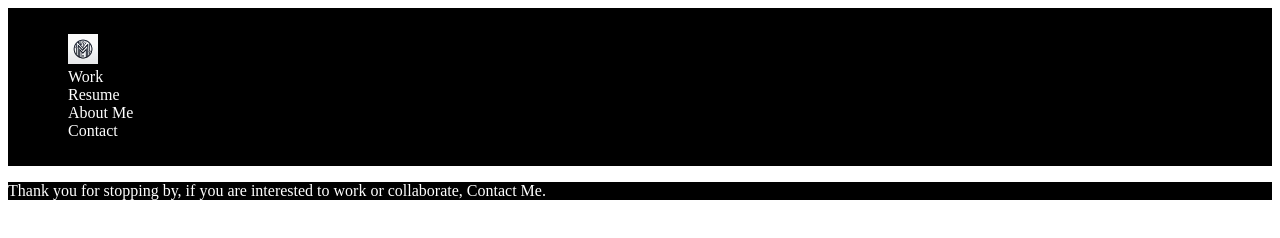
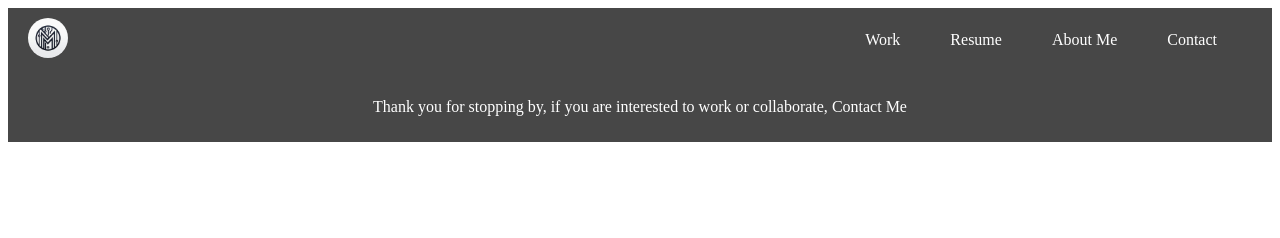
Before and after one commit to madstercoder7/Portfolio, a plain HTML site: page index.html in a window 1280 px wide. Drawn offline with Linux system fonts and the light colour scheme; files whose address does not match are found by name.

Commit message:
Fixed problems with navbar and added hovers for each nav link

```diff
--- a/index.html
+++ b/index.html
@@ -9,45 +9,24 @@
     <body>
         <header>
             <nav class="navbar">
+                <div class="nav-bar-a-logo">
+                    <a href="index.html"><img src="Website Logo.jpeg" alt="logo" class="logo"></a>
+                </div>
+                <div class="nav-bar-alinks">
                     <ul>
-                <li>
-                    <div class="nav-bar-a-home">
-                        <a href="index.html"><img src="D:\Website\Portfolio\Website Logo.jpeg" alt="logo" class="logo"></a>
+                        <li><a href="/work.html">Work</a></li>
+                        <li><a href="/resume.html">Resume</a></li>
+                        <li><a href="/about.html">About Me</a></li>
+                        <li><a href="/contact.html">Contact</a></li>
+                    </ul>
                 </div>
-                </li>
-                <li>
-                    <div class="nav-bar-a1">
-                        <a href="/work.html">Work</a>
-                    </div>
-                </li>
-                <li>
-                    <div class="nav-bar-a2">
-                        <a href="/resume.html">Resume</a>
-                    </div>
-                </li>
-                <li>
-                    <div class="nav-bar-a3">
-                        <a href="/about.html">About Me</a>
-                    </div>
-                </li>
-                <li>
-                    <div class="nav-bar-a4">
-                        <a href="/contat.html">Contact</a>
-                    </div>
-                </li>
-            </ul>
             </nav>
         </header>
-
         <main>
-
+            <!-- Your content here -->
         </main>
-        <section class="project_1"></section>
-        <section class="project_2"></section>
-        <section class="project_3"></section>
         <footer>
-        <p>Thank you for stopping by, if you are interested to work or collaborate, <a href="/contact.html">Contact Me</a>.</p>
+            <p>Thank you for stopping by, if you are interested to work or collaborate, <a href="/contact.html" class="footer-link">Contact Me</a></p>
         </footer>
-
     </body>
 </html>
--- a/styles.css
+++ b/styles.css
@@ -1,29 +1,55 @@
+/* Navbar */
 .navbar {
     display: flex;
-    position: sticky;
     align-items: center;
     justify-content: space-between;
-    background-color: black;
-    background-size: cover;
-    color: white;
+    background-color: rgb(71, 71, 71);
     padding: 10px 20px;
 }
 
 .logo {
-    height: 30px;
-    width: 30px;
+    height: 40px;
+    width: 40px;
+    border-radius: 20px;
 }
 
-footer {
-    background-color: black;
-    color: white;
+/* Navbar Links */
+.nav-bar-alinks ul {
+    display: flex;
+    margin: 0;
+    padding: 0;
 }
 
-a {
+.nav-bar-alinks ul li {
+    list-style: none;
+    margin-right: 20px;
+}
+
+.nav-bar-alinks ul li a {
+    text-decoration: none;
+    color: white;
+    padding: 10px 15px;
+    display: block;
+}
+
+/* Hover effect */
+.nav-bar-alinks ul li a:hover {
+    background-color: rgb(0, 29, 52);
+}
+
+/* Footer */
+footer {
+    background-color: rgb(71, 71, 71);
+    color: white;
+    padding: 10px 20px;
+    text-align: center;
+}
+
+.footer-link {
     text-decoration: none;
     color: white;
 }
 
-ul {
-    list-style-type: none;
+.footer-link:hover {
+    background-color: rgb(0, 29, 52);
 }
```
Lines whose indentation alone changed are shown as unchanged.
